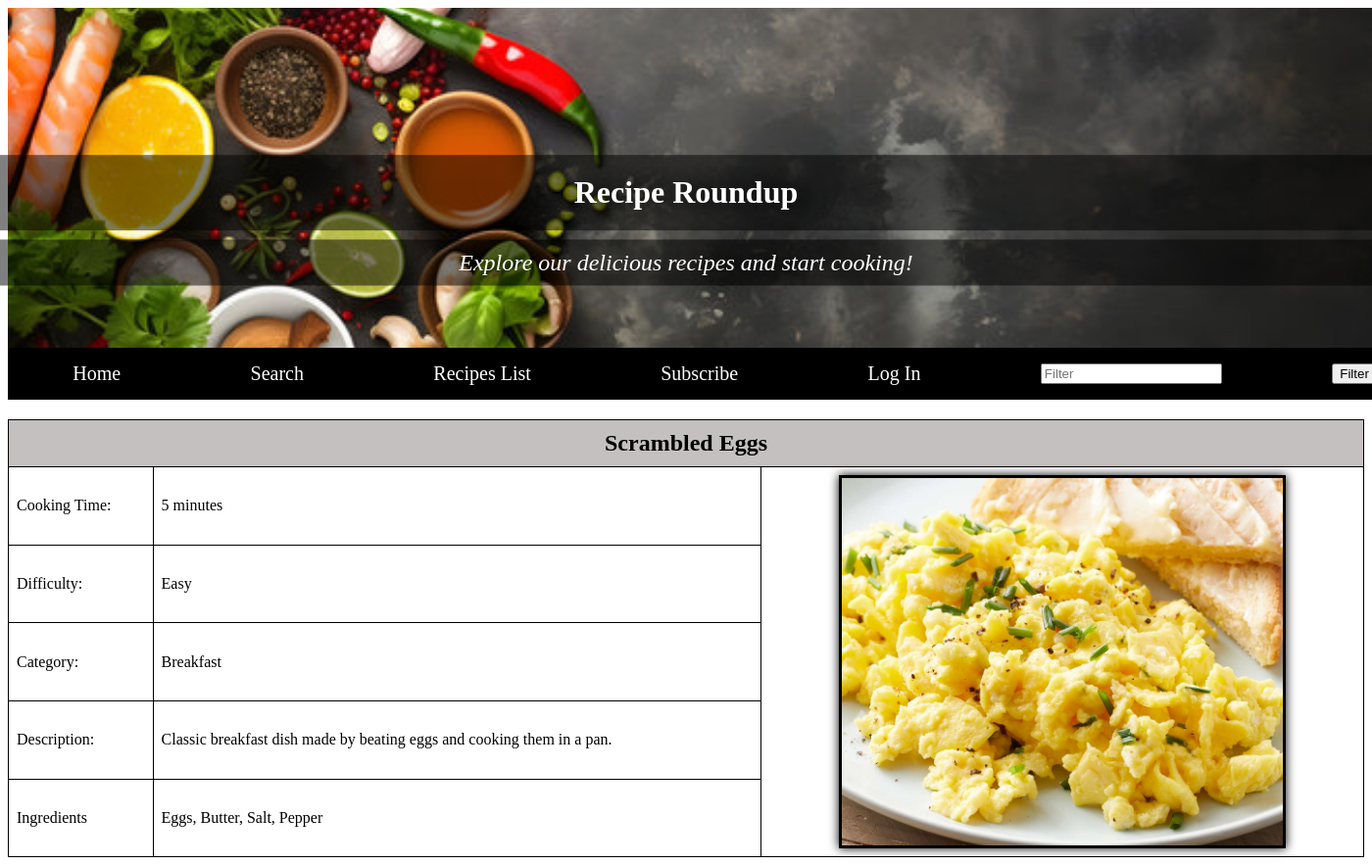
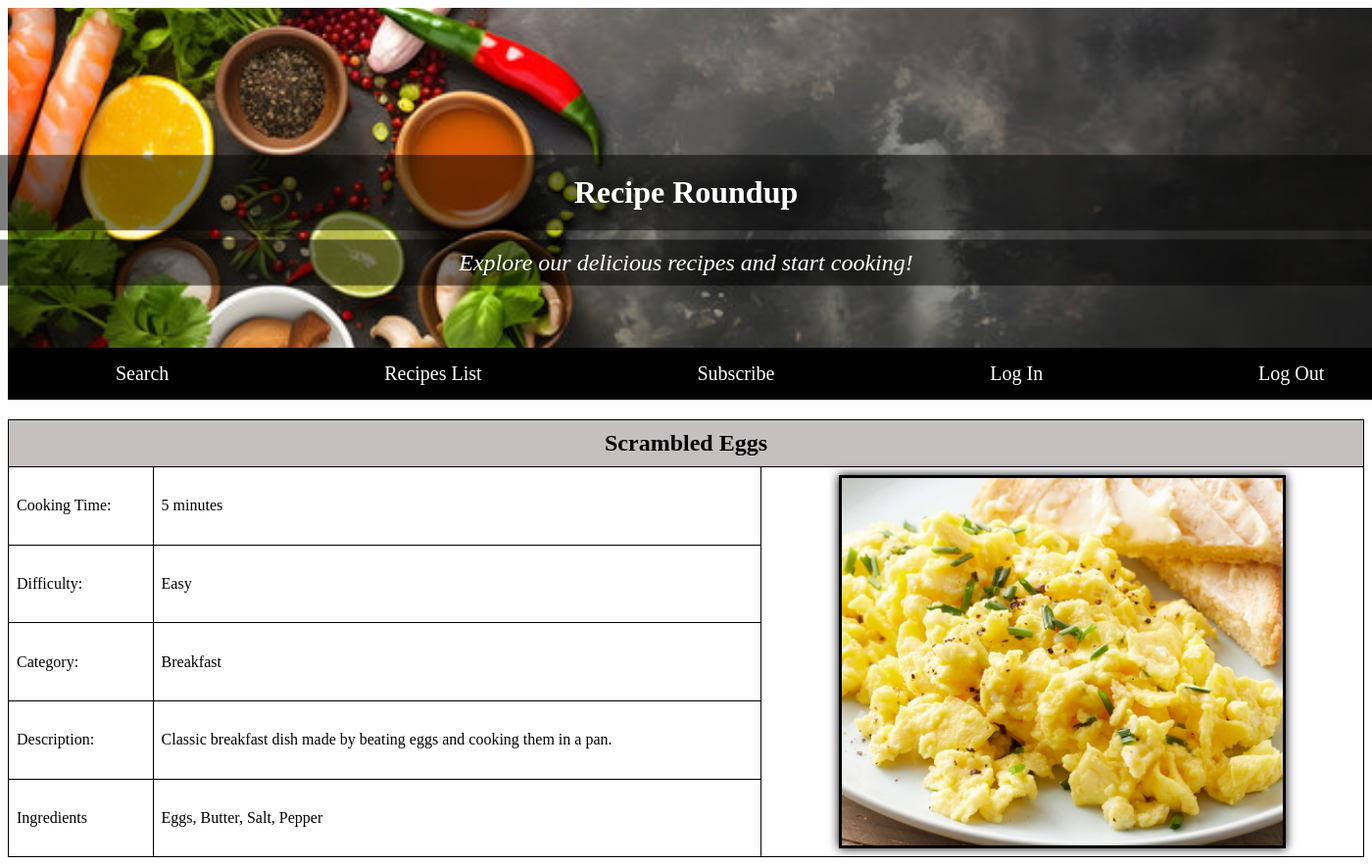
Before and after one commit to Marvel2410/recipe_app_py, a Django app: page /recipe/1/ in a window 1400 px wide; the page is wider, and only the part inside the window is pictured. Shown: that part at 98% size. Run offline with Django 4.2, Linux system fonts and the light colour scheme; a user stored in the database is signed in; data comes from the database, SQL or seed files in the repository; both versions use the stored data as it was after the commit.

Commit message:
Log out complete

```diff
--- a/src/recipe_project/urls.py
+++ b/src/recipe_project/urls.py
@@ -18,12 +18,13 @@ from django.contrib import admin
 from django.urls import path, include
 from django.conf import settings
 from django.conf.urls.static import static
-from .views import login_view
+from .views import login_view, logout_view
 
 urlpatterns = [
     path('admin/', admin.site.urls),
     path('', include('recipes.urls')),
     path('login/', login_view, name='login'),
+    path('logout/', logout_view, name='logout'),
 ]
 
 urlpatterns += static(settings.MEDIA_URL, document_root=settings.MEDIA_ROOT)
--- a/src/recipe_project/views.py
+++ b/src/recipe_project/views.py
@@ -1,6 +1,6 @@
 from django.shortcuts import render, redirect
 from django.contrib.auth.forms import AuthenticationForm
-from django.contrib.auth import authenticate, login
+from django.contrib.auth import authenticate, login, logout
 
 
 #define a function view called login_view that takes a request from user
@@ -25,3 +25,7 @@ def login_view(request):
        'error_message': error_message
    }
    return render(request, 'auth/login.html', context)
+
+def logout_view(request):
+  logout(request)
+  return redirect('login')
--- a/src/recipes/templates/recipes/recipe_details.html
+++ b/src/recipes/templates/recipes/recipe_details.html
@@ -18,13 +18,11 @@
     <h1>Recipe Roundup</h1>
     <p class="description">Explore our delicious recipes and start cooking!</p>
     <div class="banner">
-      <a href="/">Home</a>
       <a href="#">Search</a>
       <a href="{% url 'recipes:recipes_list' %}">Recipes List</a>
       <a href="#">Subscribe</a>
-      <a href="#">Log In</a>
-      <input type="text" placeholder="Filter">
-      <button>Filter</button>
+      <a href="{% url 'login' %}">Log In</a>
+      <a href="{% url 'logout' %}">Log Out</a>
     </div>
   </div>
 
--- a/src/recipes/templates/recipes/recipes_home.html
+++ b/src/recipes/templates/recipes/recipes_home.html
@@ -20,9 +20,8 @@
       <a href="#">Search</a>
       <a href="{% url 'recipes:recipes_list' %}">Recipes List</a>
       <a href="#">Subscribe</a>
-      <a href="#">Log In</a>
-      <input type="text" placeholder="Filter">
-      <button>Filter</button>
+      <a href="{% url 'login' %}">Log In</a>
+      <a href="{% url 'logout' %}">Log Out</a>
     </div>
   </div>
 </body>
--- a/src/recipes/templates/recipes/recipes_list.html
+++ b/src/recipes/templates/recipes/recipes_list.html
@@ -17,13 +17,11 @@
     <h1>Recipe Roundup</h1>
     <p class="description">Explore our delicious recipes and start cooking!</p>
     <div class="banner">
-      <a href="/">Home</a>
       <a href="#">Search</a>
       <a href="{% url 'recipes:recipes_list' %}">Recipes List</a>
       <a href="#">Subscribe</a>
-      <a href="#">Log In</a>
-      <input type="text" placeholder="Filter">
-      <button>Filter</button>
+      <a href="{% url 'login' %}">Log In</a>
+      <a href="{% url 'logout' %}">Log Out</a>
     </div>
   </div>
   <div class="container1">
--- a/src/templates/auth/login.html
+++ b/src/templates/auth/login.html
@@ -16,3 +16,7 @@
   {% comment %} add button {% endcomment %}
   <button type="submit">Login</button>
 </form>
+
+{% if user.is_authenticated %}
+<a href="{% url 'logout' %}">Logout</a>
+{% endif %}
```
Also changed, not shown: src/db.sqlite3.
